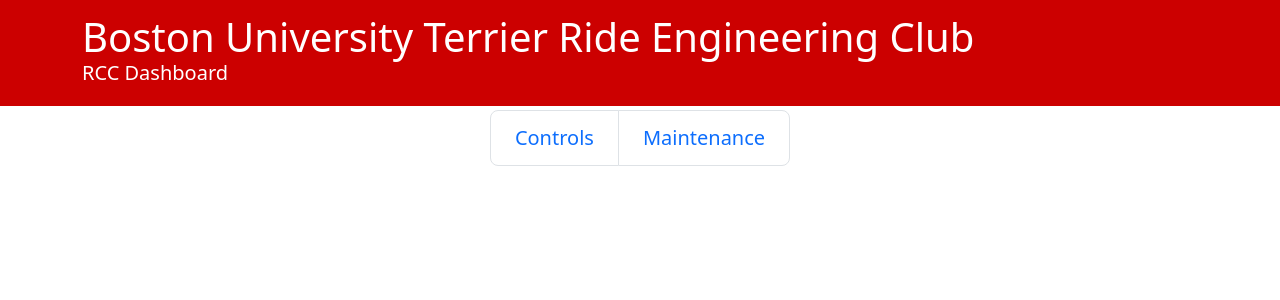
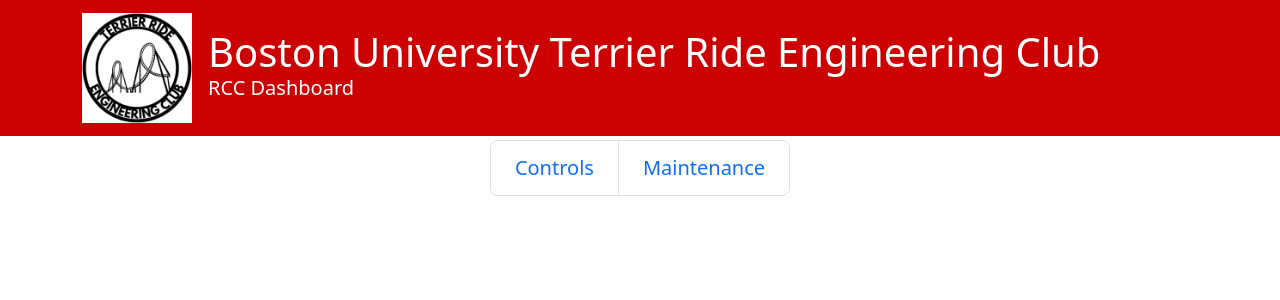
Before and after one commit to Terrier-Ride-Engineering-Club/Ride-Control-Computer, a Python web app: template web/backend/templates/base.html in a window 1280 px wide. Shown: the top 300 px of the page. Run offline with Jinja, Linux system fonts and the light colour scheme; the template is opened without the code that fills it, so the values that code supplies are empty.

Commit message:
Update base.html
update navbar to bu red and trec image

```diff
--- a/web/backend/templates/base.html
+++ b/web/backend/templates/base.html
@@ -14,10 +14,14 @@
 <body>
   <!-- Header -->
   <nav class="navbar navbar-expand-lg navbar-dark custom-navbar">
-    <div class="container">
-      <a class="navbar-brand text-white" href="#">
-        <h1 class="h1 mb-0">Boston University Terrier Ride Engineering Club</h1>
-        <h2 class="h5">RCC Dashboard</h2>
+    <div class="container d-flex justify-content-between">
+      <a class="navbar-brand text-white d-flex align-items-center" href="#">
+        <img src="https://raw.githubusercontent.com/Terrier-Ride-Engineering-Club/Ride-Control-Computer/refs/heads/main/web/backend/templates/static/android-chrome-512x512.png"
+             alt="Logo" width="10%" height="auto" class="me-3">
+        <div>
+          <h1 class="h1 mb-0">Boston University Terrier Ride Engineering Club</h1>
+          <h2 class="h5">RCC Dashboard</h2>
+        </div>
       </a>
     </div>
   </nav>
```
